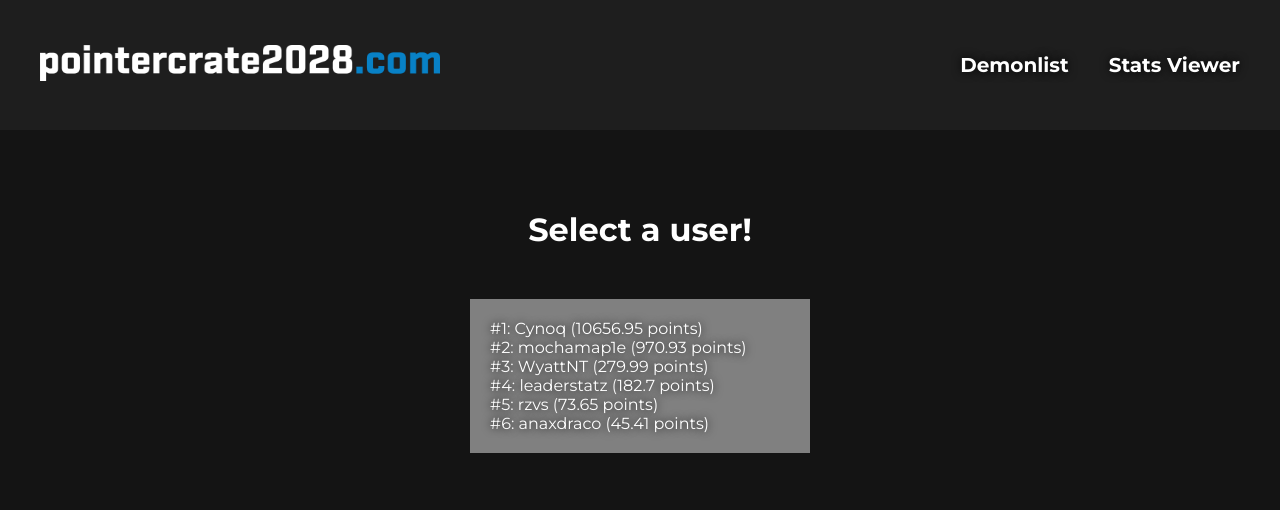
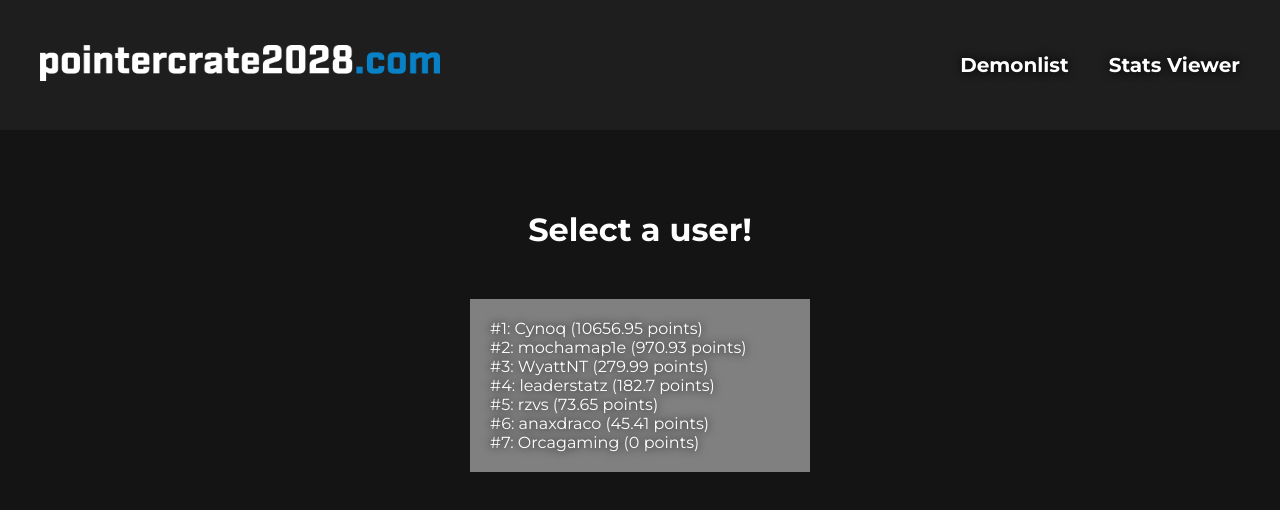
Before and after one commit to mochamap1e/pointercrate2028, a React (Vite) app: page /statsviewer in a window 1280 px wide. Shown: the top 510 px of the page. Built offline with nearby package versions, Linux system fonts and the light colour scheme.

Commit message:
Update users.ts

```diff
--- a/src/data/users.ts
+++ b/src/data/users.ts
@@ -16,5 +16,8 @@ export const users: User[] = [
     },
     {
         username: "rzvs"
+    },
+    {
+        username: "Orcagaming"
     }
 ];
```
